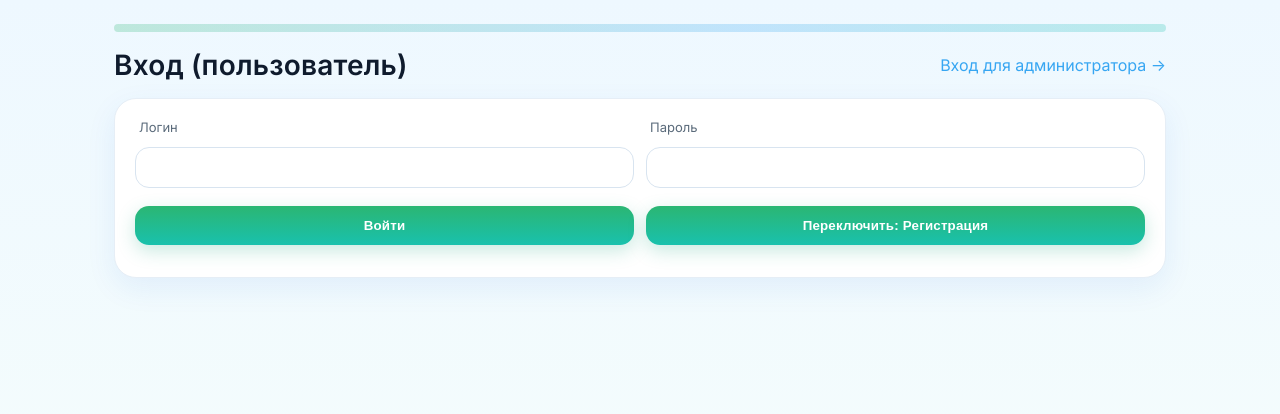
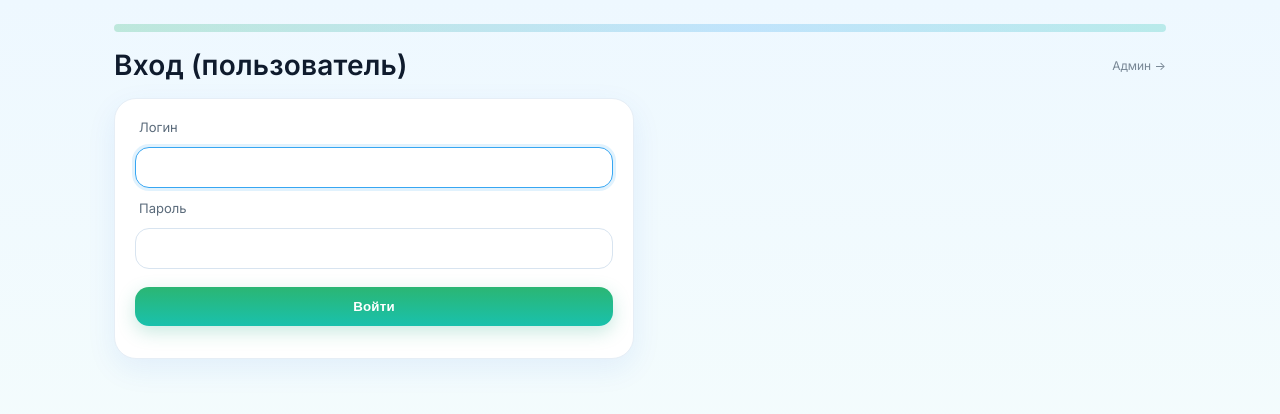
Before and after one commit to yunistlt/tour-calculator, a React (Vite) app: page /login in a window 1280 px wide. Shown: the top 414 px of the page. Built offline with nearby package versions, Linux system fonts and the light colour scheme.

Commit message:
Update Login.jsx

```diff
--- a/src/ui/Login.jsx
+++ b/src/ui/Login.jsx
@@ -1,37 +1,61 @@
 import React, { useState } from 'react'
-import { Link, useNavigate } from 'react-router-dom'
+import { useNavigate, Link } from 'react-router-dom'
 import { useAuth } from './store'
 
 export default function Login(){
   const nav = useNavigate()
-  const { setToken } = useAuth()
-  const [mode,setMode] = useState('login')
-  const [username,setUsername] = useState('')
-  const [password,setPassword] = useState('')
+  const { setUserToken, logoutAll } = useAuth()
+  const [login, setLogin] = useState('')
+  const [password, setPassword] = useState('')
+  const [loading, setLoading] = useState(false)
+  const [error, setError] = useState('')
 
-  async function submit(e){
+  async function onSubmit(e){
     e.preventDefault()
-    const url = mode==='login'? '/api/user-login' : '/api/user-register'
-    const res = await fetch(url,{method:'POST', headers:{'Content-Type':'application/json'}, body: JSON.stringify({username,password})})
-    const data = await res.json()
-    if(!res.ok){ alert(data.error || 'Ошибка'); return }
-    setToken(data.token,false)
-    nav('/')
+    setError('')
+    setLoading(true)
+    try{
+      const r = await fetch('/api/user-login', {
+        method:'POST',
+        headers:{ 'Content-Type':'application/json' },
+        body: JSON.stringify({ login, password })
+      })
+      const data = await r.json().catch(()=>({}))
+      if(!r.ok || !data?.token){
+        throw new Error(data?.error || 'Неверный логин или пароль')
+      }
+      // на всякий случай чистим всё и сохраняем новый userToken
+      logoutAll()
+      setUserToken(data.token)
+      nav('/') // в калькулятор
+    }catch(err){
+      setError(err.message)
+    }finally{
+      setLoading(false)
+    }
   }
 
   return (
     <div className="container">
-      <div className="header"><h2>Вход (пользователь)</h2><Link to="/admin/login">Вход для администратора →</Link></div>
-      <div className="card">
-        <form onSubmit={submit}>
-          <div className="row">
-            <div><label>Логин</label><input value={username} onChange={e=>setUsername(e.target.value)} required /></div>
-            <div><label>Пароль</label><input type="password" value={password} onChange={e=>setPassword(e.target.value)} required /></div>
+      <div className="header">
+        <h2>Вход (пользователь)</h2>
+        <Link to="/admin/login" className="small">Админ →</Link>
+      </div>
+
+      <div className="card" style={{maxWidth: 520}}>
+        <form onSubmit={onSubmit}>
+          <div>
+            <label>Логин</label>
+            <input value={login} onChange={e=>setLogin(e.target.value)} autoFocus />
           </div>
-          <div className="row">
-            <div><button type="submit">{mode==='login'? 'Войти' : 'Зарегистрироваться'}</button></div>
-            <div><button type="button" onClick={()=>setMode(mode==='login'?'register':'login')}>Переключить: {mode==='login'? 'Регистрация' : 'Вход'}</button></div>
+          <div>
+            <label>Пароль</label>
+            <input type="password" value={password} onChange={e=>setPassword(e.target.value)} />
           </div>
+          {error && <div className="alert">{error}</div>}
+          <button type="submit" disabled={loading}>
+            {loading ? 'Входим…' : 'Войти'}
+          </button>
         </form>
       </div>
     </div>
```
